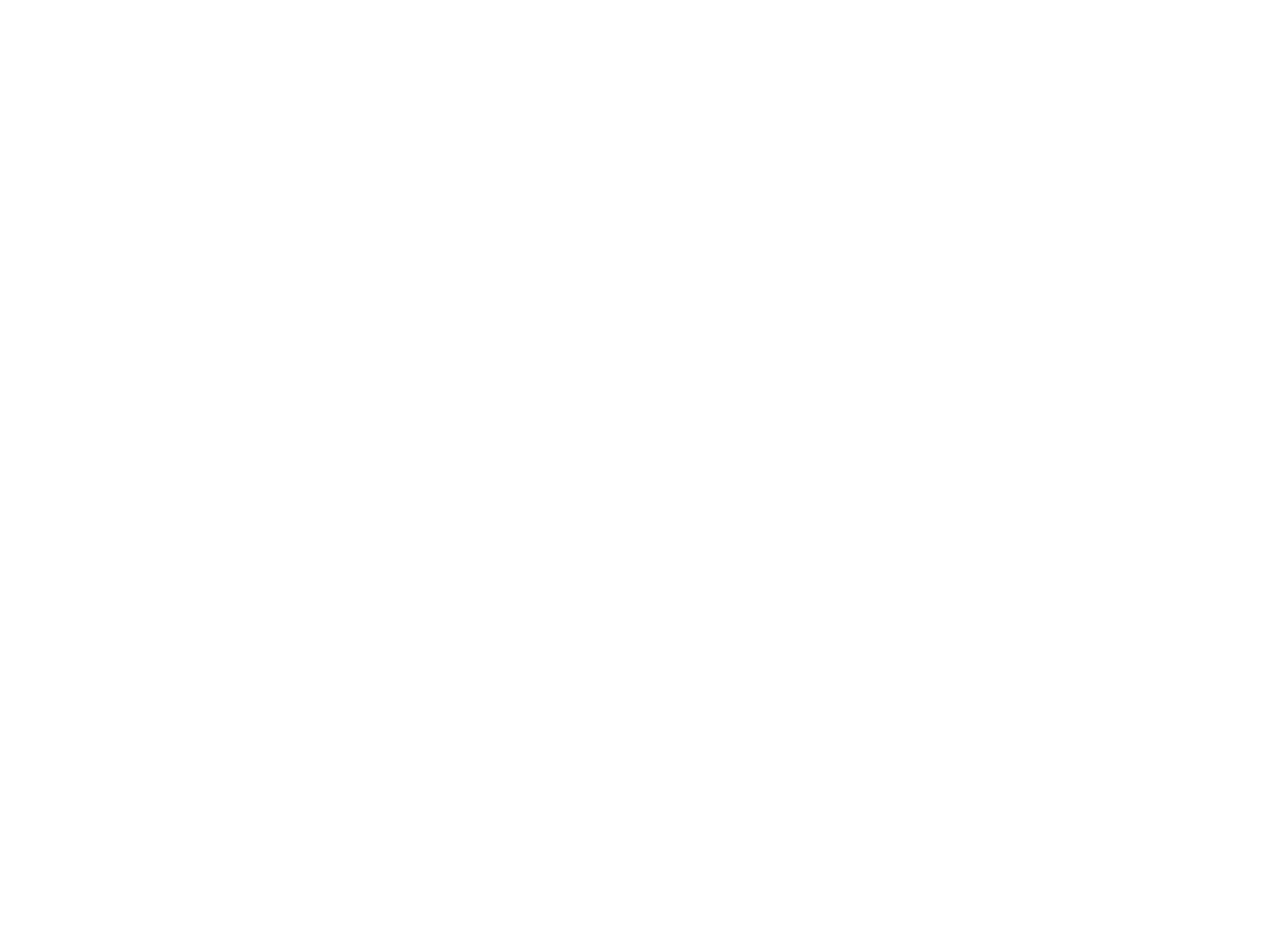
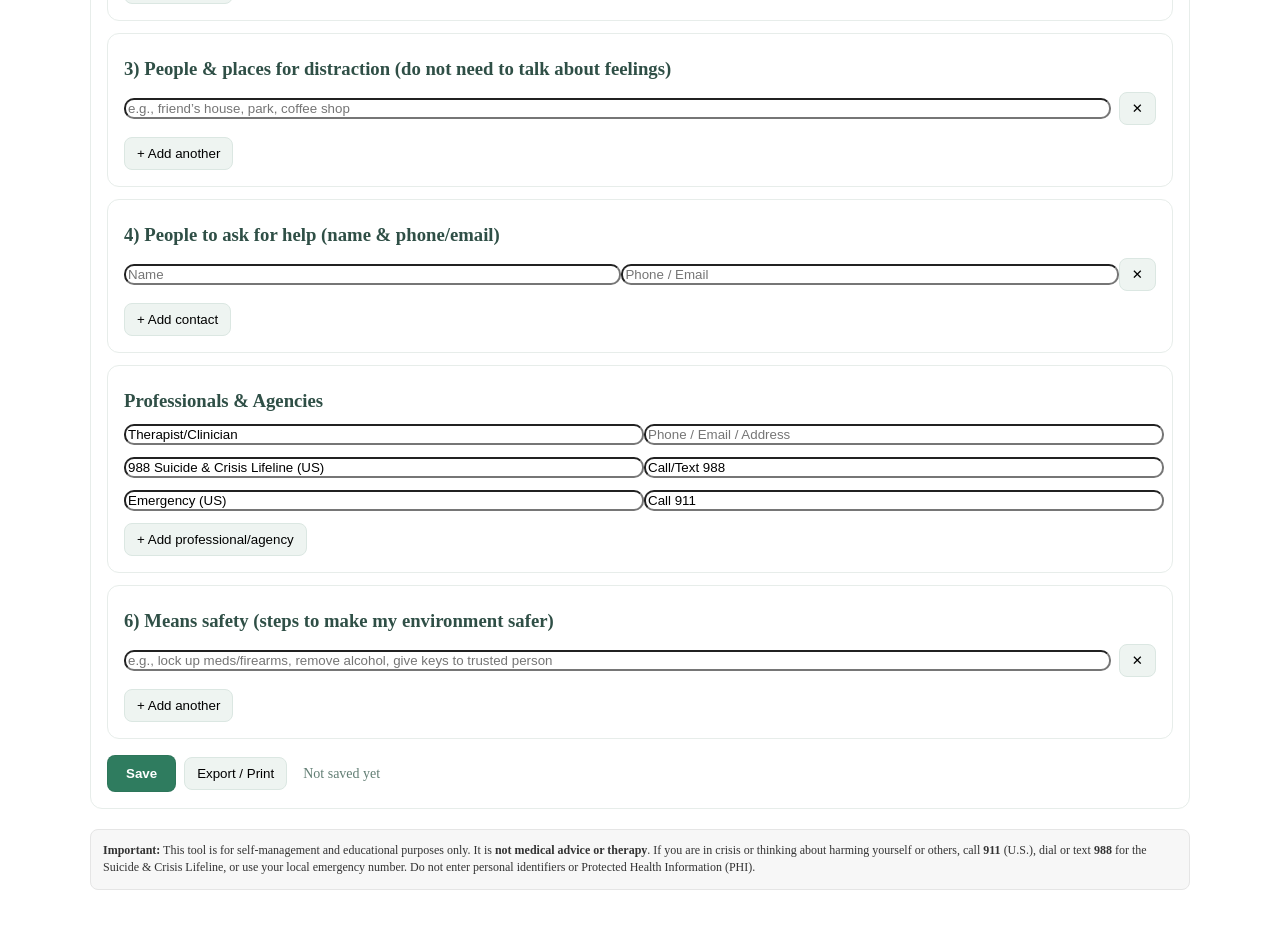
Before and after one commit to fairwjl/loro-app, a React (Vite) app in the folder client/: page /safety-plan in a window 1280 px wide. Shown: the part 520-1448 px from the top of the page. Before the commit the page ends 800 px from the top, so only its background shows below. Built offline with nearby package versions, Linux system fonts and the light colour scheme.

Commit message:
Safety Plan (Stanley–Brown) MVP: local storage, print/export, trauma-informed UI

```diff
--- a/client/src/pages/SafetyPlanPage.jsx
+++ b/client/src/pages/SafetyPlanPage.jsx
@@ -1,10 +1,305 @@
-import React from "react";
+import React, { useEffect, useMemo, useState } from "react";
 
-export default function SafetyPlanPage() {
+/**
+ * Safety Plan (Stanley–Brown) – Local-only MVP
+ * Sections:
+ * 1) Warning signs
+ * 2) Internal coping strategies
+ * 3) People & places for distraction
+ * 4) People to ask for help (names + phone/email)
+ * 5) Professionals / agencies (therapist, clinic, 988, 911)
+ * 6) Means safety (steps to make environment safer)
+ *
+ * Storage: localStorage only (no cloud). User can export/print.
+ * NOTE: This is educational/self-management support, not treatment.
+ */
+
+const STORAGE_KEY = "loro_safety_plan_v1";
+
+function useSafetyPlan() {
+  const [plan, setPlan] = useState({
+    warningSigns: [""],
+    copingStrategies: [""],
+    placesForDistraction: [""],
+    peopleForSupport: [{ name: "", contact: "" }],
+    professionals: [
+      { label: "Therapist/Clinician", contact: "" },
+      { label: "988 Suicide & Crisis Lifeline (US)", contact: "Call/Text 988" },
+      { label: "Emergency (US)", contact: "Call 911" },
+    ],
+    meansSafety: [""],
+    lastSavedAt: null,
+  });
+
+  useEffect(() => {
+    try {
+      const raw = localStorage.getItem(STORAGE_KEY);
+      if (raw) setPlan((p) => ({ ...p, ...JSON.parse(raw) }));
+    } catch {}
+  }, []);
+
+  const save = useMemo(
+    () => (next) => {
+      const data = typeof next === "function" ? next(plan) : next;
+      const withStamp = { ...data, lastSavedAt: new Date().toISOString() };
+      setPlan(withStamp);
+      try {
+        localStorage.setItem(STORAGE_KEY, JSON.stringify(withStamp));
+      } catch {}
+    },
+    [plan]
+  );
+
+  return { plan, save };
+}
+
+function ArrayEditor({ label, value, onChange, idPrefix, placeholder }) {
   return (
-    <div className="page safety-plan">
-      <h1>Safety Plan</h1>
-      {/* Placeholder to satisfy build; we'll restore full UI after the app runs */}
+    <div className="panel" style={{ marginTop: 12 }}>
+      <h3 className="card-title" style={{ marginBottom: 8 }}>{label}</h3>
+      {value.map((item, idx) => (
+        <div key={`${idPrefix}-${idx}`} className="form-row" style={{ display: "flex", gap: 8, alignItems: "center" }}>
+          <input
+            type="text"
+            value={item}
+            placeholder={placeholder}
+            onChange={(e) => {
+              const copy = [...value];
+              copy[idx] = e.target.value;
+              onChange(copy);
+            }}
+            style={{ flex: 1, borderRadius: 10 }}
+          />
+          <button
+            type="button"
+            className="btn"
+            onClick={() => {
+              const copy = value.filter((_, i) => i !== idx);
+              onChange(copy.length ? copy : [""]);
+            }}
+            aria-label={`Remove ${label} item ${idx + 1}`}
+          >
+            ✕
+          </button>
+        </div>
+      ))}
+      <div className="controls-row" style={{ marginTop: 8 }}>
+        <button
+          type="button"
+          className="btn"
+          onClick={() => onChange([...value, ""])}
+        >
+          + Add another
+        </button>
+      </div>
     </div>
   );
 }
+
+function PeopleEditor({ label, value, onChange, idPrefix }) {
+  return (
+    <div className="panel" style={{ marginTop: 12 }}>
+      <h3 className="card-title" style={{ marginBottom: 8 }}>{label}</h3>
+      {value.map((p, idx) => (
+        <div
+          key={`${idPrefix}-${idx}`}
+          className="form-row"
+          style={{ display: "grid", gridTemplateColumns: "1fr 1fr auto", gap: 8, alignItems: "center" }}
+        >
+          <input
+            type="text"
+            value={p.name}
+            placeholder="Name"
+            onChange={(e) => {
+              const copy = [...value];
+              copy[idx] = { ...copy[idx], name: e.target.value };
+              onChange(copy);
+            }}
+            style={{ borderRadius: 10 }}
+          />
+          <input
+            type="text"
+            value={p.contact}
+            placeholder="Phone / Email"
+            onChange={(e) => {
+              const copy = [...value];
+              copy[idx] = { ...copy[idx], contact: e.target.value };
+              onChange(copy);
+            }}
+            style={{ borderRadius: 10 }}
+          />
+          <button
+            type="button"
+            className="btn"
+            onClick={() => {
+              const copy = value.filter((_, i) => i !== idx);
+              onChange(copy.length ? copy : [{ name: "", contact: "" }]);
+            }}
+            aria-label={`Remove contact ${idx + 1}`}
+          >
+            ✕
+          </button>
+        </div>
+      ))}
+      <div className="controls-row" style={{ marginTop: 8 }}>
+        <button
+          type="button"
+          className="btn"
+          onClick={() => onChange([...value, { name: "", contact: "" }])}
+        >
+          + Add contact
+        </button>
+      </div>
+    </div>
+  );
+}
+
+function ProfessionalsEditor({ value, onChange }) {
+  return (
+    <div className="panel" style={{ marginTop: 12 }}>
+      <h3 className="card-title" style={{ marginBottom: 8 }}>Professionals & Agencies</h3>
+      {value.map((row, idx) => (
+        <div
+          key={`pro-${idx}`}
+          className="form-row"
+          style={{ display: "grid", gridTemplateColumns: "1fr 1fr", gap: 8, alignItems: "center" }}
+        >
+          <input
+            type="text"
+            value={row.label}
+            onChange={(e) => {
+              const copy = [...value];
+              copy[idx] = { ...copy[idx], label: e.target.value };
+              onChange(copy);
+            }}
+            style={{ borderRadius: 10 }}
+            placeholder="Label (e.g., Therapist)"
+          />
+          <input
+            type="text"
+            value={row.contact}
+            onChange={(e) => {
+              const copy = [...value];
+              copy[idx] = { ...copy[idx], contact: e.target.value };
+              onChange(copy);
+            }}
+            style={{ borderRadius: 10 }}
+            placeholder="Phone / Email / Address"
+          />
+        </div>
+      ))}
+      <div className="controls-row" style={{ marginTop: 8 }}>
+        <button
+          type="button"
+          className="btn"
+          onClick={() => onChange([...value, { label: "", contact: "" }])}
+        >
+          + Add professional/agency
+        </button>
+      </div>
+    </div>
+  );
+}
+
+export default function SafetyPlanPage() {
+  const { plan, save } = useSafetyPlan();
+
+  function handlePrint() {
+    window.print();
+  }
+
+  return (
+    <div>
+      <h2 className="section-title">Safety Plan</h2>
+      <p className="card-text">
+        Create a personal plan for staying safe during tough moments. This plan is for{" "}
+        <em>self-management and education only</em> and does not replace professional care.
+      </p>
+
+      <form
+        className="panel"
+        onSubmit={(e) => e.preventDefault()}
+        style={{ marginTop: 12 }}
+      >
+        <ArrayEditor
+          label="1) Warning signs (thoughts, feelings, situations)"
+          value={plan.warningSigns}
+          onChange={(v) => save({ ...plan, warningSigns: v })}
+          idPrefix="ws"
+          placeholder="e.g., can't sleep, racing thoughts, isolating"
+        />
+
+        <ArrayEditor
+          label="2) Internal coping strategies (do on your own)"
+          value={plan.copingStrategies}
+          onChange={(v) => save({ ...plan, copingStrategies: v })}
+          idPrefix="cs"
+          placeholder="e.g., paced breathing, grounding, music, walk"
+        />
+
+        <ArrayEditor
+          label="3) People & places for distraction (do not need to talk about feelings)"
+          value={plan.placesForDistraction}
+          onChange={(v) => save({ ...plan, placesForDistraction: v })}
+          idPrefix="pp"
+          placeholder="e.g., friend’s house, park, coffee shop"
+        />
+
+        <PeopleEditor
+          label="4) People to ask for help (name & phone/email)"
+          value={plan.peopleForSupport}
+          onChange={(v) => save({ ...plan, peopleForSupport: v })}
+          idPrefix="pf"
+        />
+
+        <ProfessionalsEditor
+          value={plan.professionals}
+          onChange={(v) => save({ ...plan, professionals: v })}
+        />
+
+        <ArrayEditor
+          label="6) Means safety (steps to make my environment safer)"
+          value={plan.meansSafety}
+          onChange={(v) => save({ ...plan, meansSafety: v })}
+          idPrefix="ms"
+          placeholder="e.g., lock up meds/firearms, remove alcohol, give keys to trusted person"
+        />
+
+        <div className="controls-row" style={{ marginTop: 16, gap: 8 }}>
+          <button
+            type="button"
+            className="btn btn-primary"
+            onClick={() => save(plan)} // triggers timestamp and save
+          >
+            Save
+          </button>
+          <button type="button" className="btn" onClick={handlePrint}>
+            Export / Print
+          </button>
+          <span className="note" style={{ marginLeft: 8 }}>
+            {plan.lastSavedAt ? `Last saved: ${new Date(plan.lastSavedAt).toLocaleString()}` : "Not saved yet"}
+          </span>
+        </div>
+      </form>
+
+      {/* Compact disclaimer at the bottom */}
+      <div
+        style={{
+          backgroundColor: "#f7f7f7",
+          border: "1px solid #e5e5e5",
+          borderRadius: 8,
+          padding: 12,
+          marginTop: 20,
+          fontSize: 12,
+          lineHeight: 1.45,
+          color: "#333",
+        }}
+      >
+        <strong>Important:</strong> This tool is for self-management and educational purposes only. It is{" "}
+        <strong>not medical advice or therapy</strong>. If you are in crisis or thinking about harming yourself or others, call{" "}
+        <strong>911</strong> (U.S.), dial or text <strong>988</strong> for the Suicide &amp; Crisis Lifeline, or use your local emergency number.
+        Do not enter personal identifiers or Protected Health Information (PHI).
+      </div>
+    </div>
+  );
+}
```
